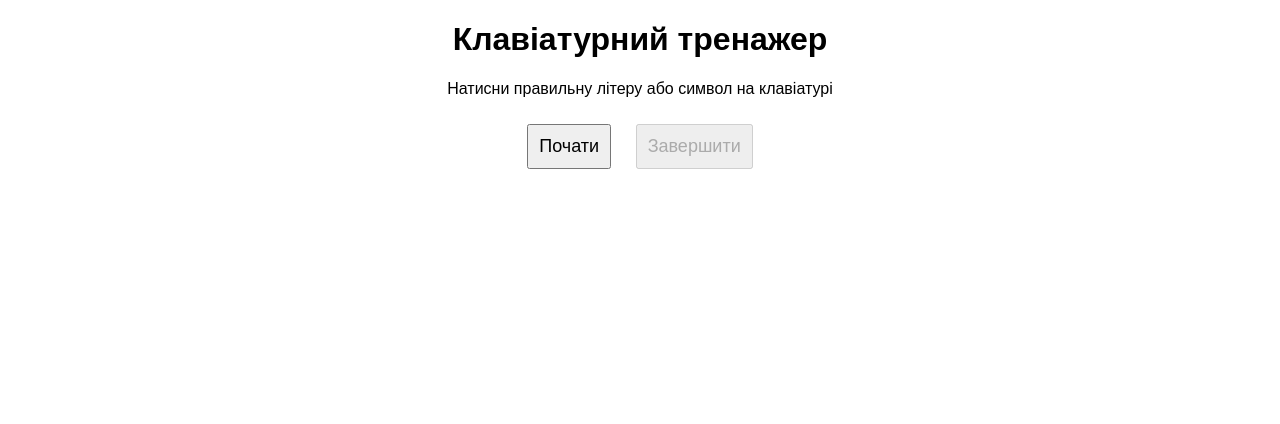
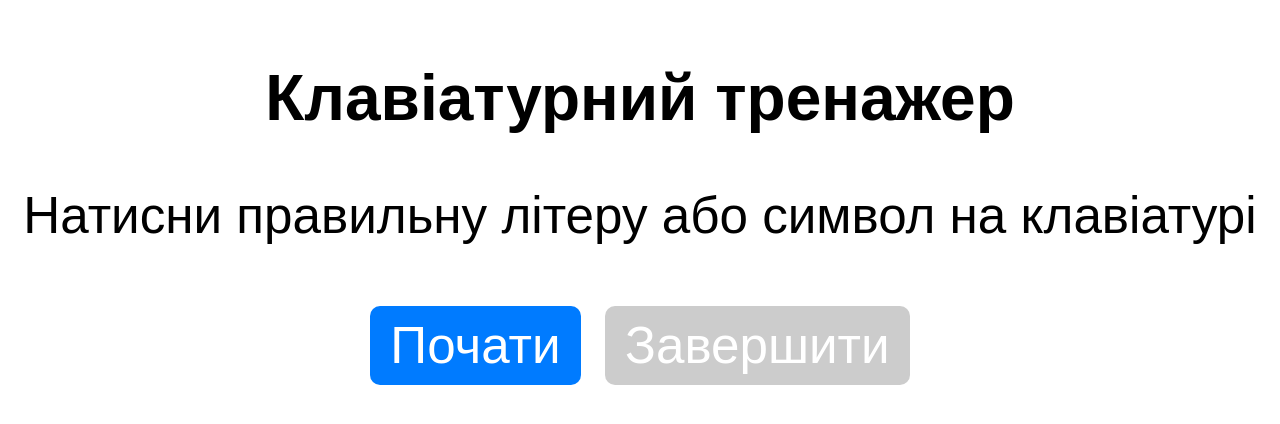
Before and after one commit to Jsvchk/Keyboard_site, a plain HTML site: page index.html in a window 1280 px wide. Drawn offline with Linux system fonts and the light colour scheme.

Commit message:
index.html

```diff
--- a/index.html
+++ b/index.html
@@ -5,11 +5,50 @@
     <meta name="viewport" content="width=device-width, initial-scale=1.0">
     <title>Клавіатурний тренажер</title>
     <style>
-        body { text-align: center; font-family: Arial, sans-serif; }
-        #letter { font-size: 50px; color: blue; margin: 20px; }
-        #result { font-size: 24px; margin-top: 20px; }
-        #stats { margin-top: 20px; font-size: 20px; }
-        button { font-size: 18px; margin: 10px; padding: 10px; }
+        body {
+            text-align: center;
+            font-family: Arial, sans-serif;
+            padding: 10px;
+        }
+        h1 {
+            font-size: 5vw;
+        }
+        p {
+            font-size: 4vw;
+        }
+        #letter {
+            font-size: 10vw;
+            color: blue;
+            margin: 20px;
+        }
+        #result {
+            font-size: 5vw;
+            margin-top: 20px;
+        }
+        #stats {
+            margin-top: 20px;
+            font-size: 4vw;
+        }
+        button {
+            font-size: 4vw;
+            padding: 10px 20px;
+            margin: 10px;
+            border: none;
+            border-radius: 10px;
+            background-color: #007bff;
+            color: white;
+            cursor: pointer;
+        }
+        button:disabled {
+            background-color: #ccc;
+        }
+
+        /* Адаптація для малих екранів */
+        @media (max-width: 768px) {
+            #letter { font-size: 15vw; }
+            #result, #stats { font-size: 6vw; }
+            button { font-size: 6vw; padding: 15px; }
+        }
     </style>
 </head>
 <body>
```
